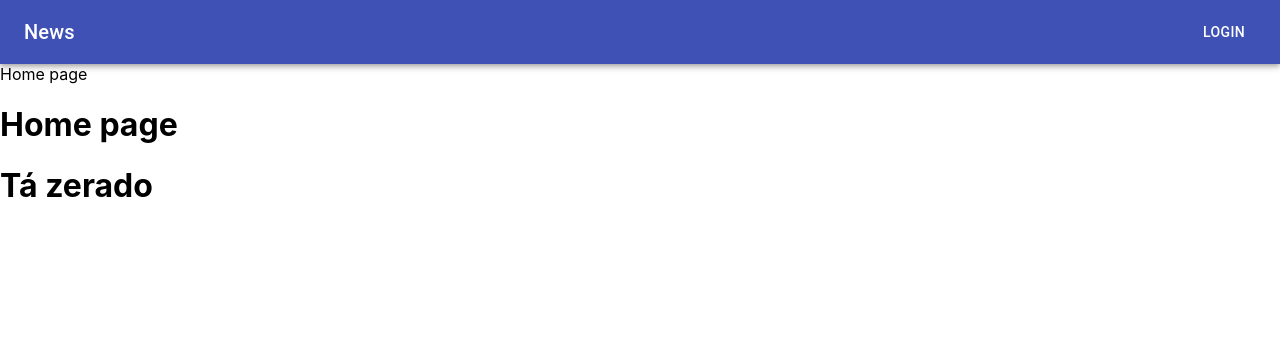
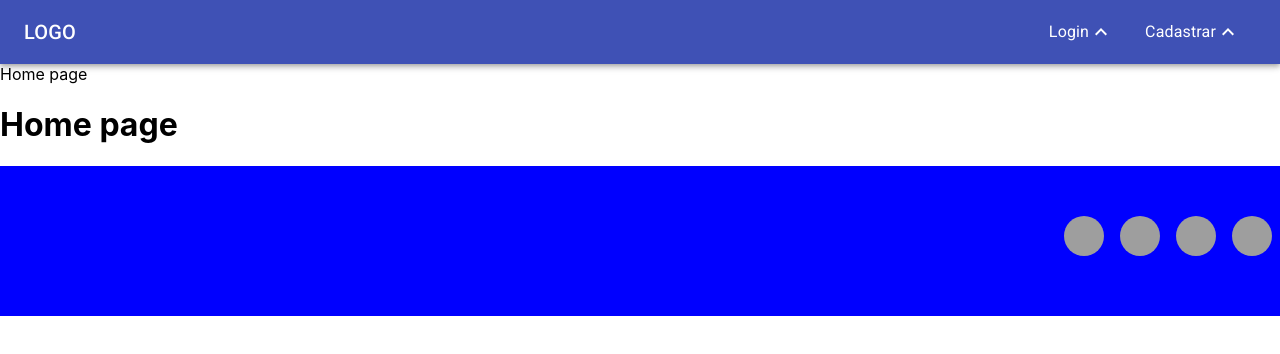
Before and after one commit to fabriciodossantos908/miauDote, a React (Create React App) app in the folder frontend-web/miaudote/: page / in a window 1280 px wide. Shown: the top 354 px of the page. Built offline with nearby package versions, Linux system fonts and the light colour scheme; grey boxes are pictures that could not be loaded.

Commit message:
Mudança na home

```diff
--- a/frontend-web/miaudote/package.json
+++ b/frontend-web/miaudote/package.json
@@ -4,6 +4,7 @@
   "private": true,
   "dependencies": {
     "@material-ui/core": "^4.10.2",
+    "@material-ui/icons": "^4.9.1",
     "@testing-library/jest-dom": "^4.2.4",
     "@testing-library/react": "^9.3.2",
     "@testing-library/user-event": "^7.1.2",
--- a/frontend-web/miaudote/public/index.html
+++ b/frontend-web/miaudote/public/index.html
@@ -9,6 +9,11 @@
       name="description"
       content="Web site created using create-react-app"
     />
+    <!-- Fonte -->
+    <link rel="stylesheet" href="https://fonts.googleapis.com/css?family=Roboto:300,400,500,700&display=swap" />
+    <!-- Icones -->
+    <link rel="stylesheet" href="https://fonts.googleapis.com/icon?family=Material+Icons" />
+    <!-- LOGO -->
     <link rel="apple-touch-icon" href="%PUBLIC_URL%/logo192.png" />
     <!--
       manifest.json provides metadata used when your web app is installed on a
--- a/frontend-web/miaudote/src/components/baseComponent/Footer.js
+++ b/frontend-web/miaudote/src/components/baseComponent/Footer.js
@@ -1,9 +1,48 @@
-import React from 'react'
+import React from 'react';
+import { makeStyles } from '@material-ui/core/styles';
+import Avatar from '@material-ui/core/Avatar';
+import Grid from '@material-ui/core/Grid';
 
-const footer = () => {
-    return(
-        <h1>Tá zerado</h1>
-    )
+const useStyles = makeStyles((theme) => ({
+  root: {
+    flexGrow: 1,
+
+  },
+
+  rootTwo: {
+    display: 'flex',
+    '& > *': {
+      margin: theme.spacing(1),
+      marginTop: 50,
+
+  }
+},
+
+  footer: {
+    minWidth: 100,
+    minHeight: 150,
+    backgroundColor: "blue",
+    marginTop: "auto"
+  }
+
+}));
+
+export default function SpacingGrid() {
+  const classes = useStyles();
+
+  return (
+    <Grid container className={classes.root}>
+      <Grid item xs={12} className={classes.footer}>
+          <Grid>
+
+          </Grid>
+          <Grid className={classes.rootTwo} justify="flex-end">
+            <Avatar alt="Remy Sharp" src="/static/images/avatar/1.jpg" />
+            <Avatar alt="Travis Howard" src="/static/images/avatar/2.jpg" />
+            <Avatar alt="Cindy Baker" src="/static/images/avatar/3.jpg" />
+            <Avatar alt="indy Baker" src="/static/images/avatar/4.jpg" />
+          </Grid>
+      </Grid>
+    </Grid>
+  );
 }
-
-export default footer
--- a/frontend-web/miaudote/src/components/baseComponent/Navbar.js
+++ b/frontend-web/miaudote/src/components/baseComponent/Navbar.js
@@ -1,5 +1,8 @@
 import React from 'react';
-import { makeStyles, AppBar, Toolbar, Typography, Button } from '@material-ui/core'
+import ExpandLess from '@material-ui/icons/ExpandLess';
+import ExpandMore from '@material-ui/icons/ExpandMore';
+import { makeStyles, AppBar, Toolbar, Typography, Button, List,
+ListItem, ListItemText } from '@material-ui/core'
 
 const useStyles = makeStyles((theme) => ({
   root: {
@@ -16,14 +19,31 @@ const useStyles = makeStyles((theme) => ({
 export default function ButtonAppBar() {
   const classes = useStyles();
 
+  const [open, setOpen] = React.useState(true);
+
+  const handleClick = () => {
+    setOpen(!open);
+  };
+
   return (
     <div className={classes.root}>
       <AppBar position="static">
         <Toolbar>
           <Typography variant="h6" className={classes.title}>
-            News
+            LOGO
           </Typography>
-          <Button color="inherit">Login</Button>
+          <List>
+          <ListItem button onClick={handleClick}>
+            <ListItemText color="inherit" primary="Login" />
+              {open ? <ExpandLess /> : <ExpandMore />}
+            </ListItem>
+          </List>
+          <List>
+          <ListItem button onClick={handleClick}>
+            <ListItemText color="inherit" primary="Cadastrar" />
+              {open ? <ExpandLess /> : <ExpandMore />}
+            </ListItem>
+          </List>
         </Toolbar>
       </AppBar>
     </div>
--- a/frontend-web/miaudote/src/components/signUp/company/companyBaseInfo.js
+++ b/frontend-web/miaudote/src/components/signUp/company/companyBaseInfo.js
@@ -1,5 +1,5 @@
 import React from 'react';
-import { makeStyles, TextField, Paper, Grid, InputLabel } from '@material-ui/core';
+import { makeStyles, Paper, Grid, InputLabel } from '@material-ui/core';
 
 const useStyles = makeStyles((theme) => ({
   colors : {
--- a/frontend-web/miaudote/src/components/signUp/user/FormUserPersonalInfo.js
+++ b/frontend-web/miaudote/src/components/signUp/user/FormUserPersonalInfo.js
@@ -2,7 +2,7 @@ import React, { Component } from 'react'
 
 export default class pesonalData extends Component {
     render() {
-        const { state, handleChange, nextStep, prevStep } = this.props;
+        //const { state, handleChange, nextStep, prevStep } = this.props;
         return (
             <h1>Tá zerado</h1>
         )
```
Also changed, not shown: 1 other file (tests, documents, lock files or other folders).
